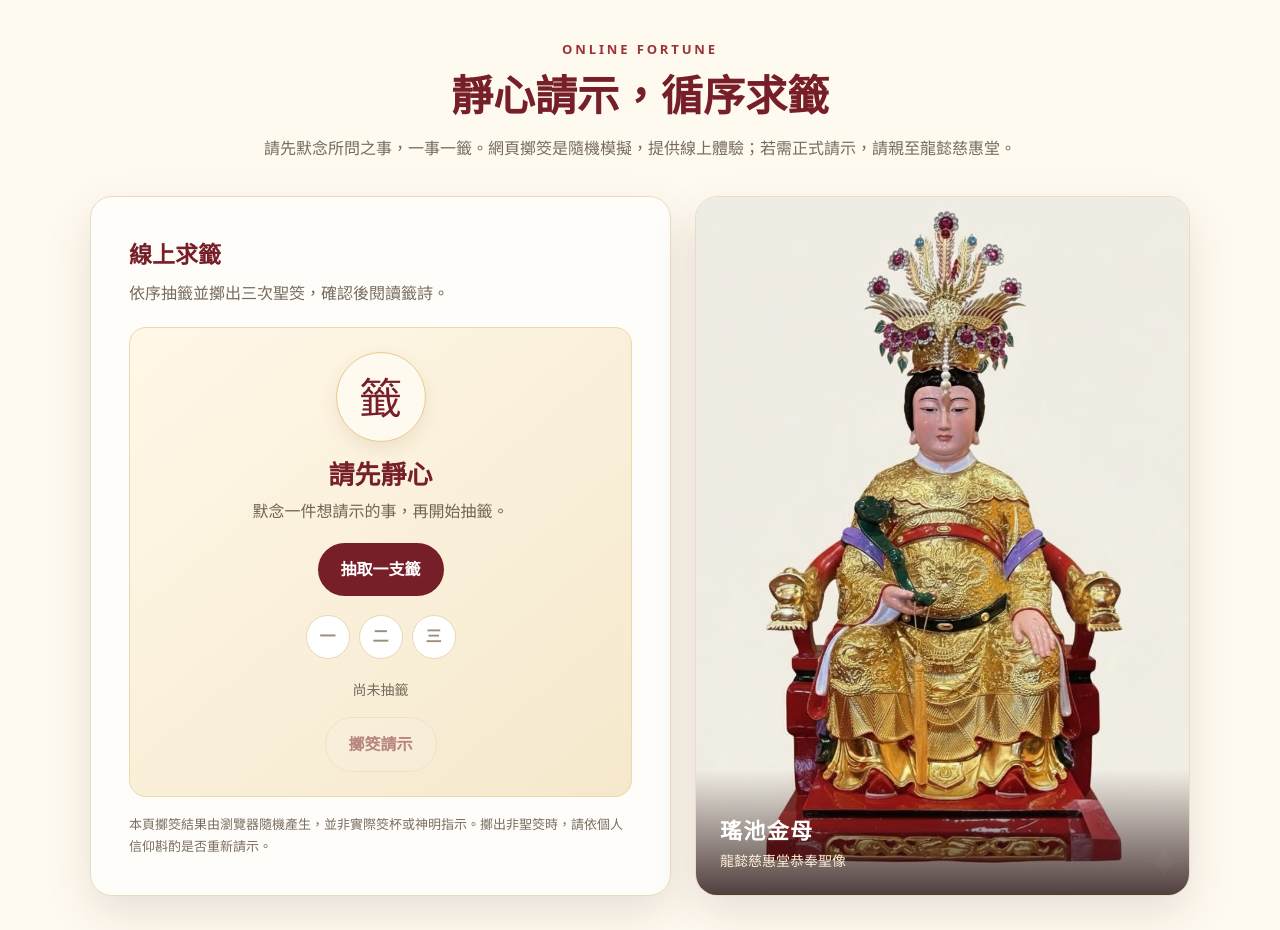
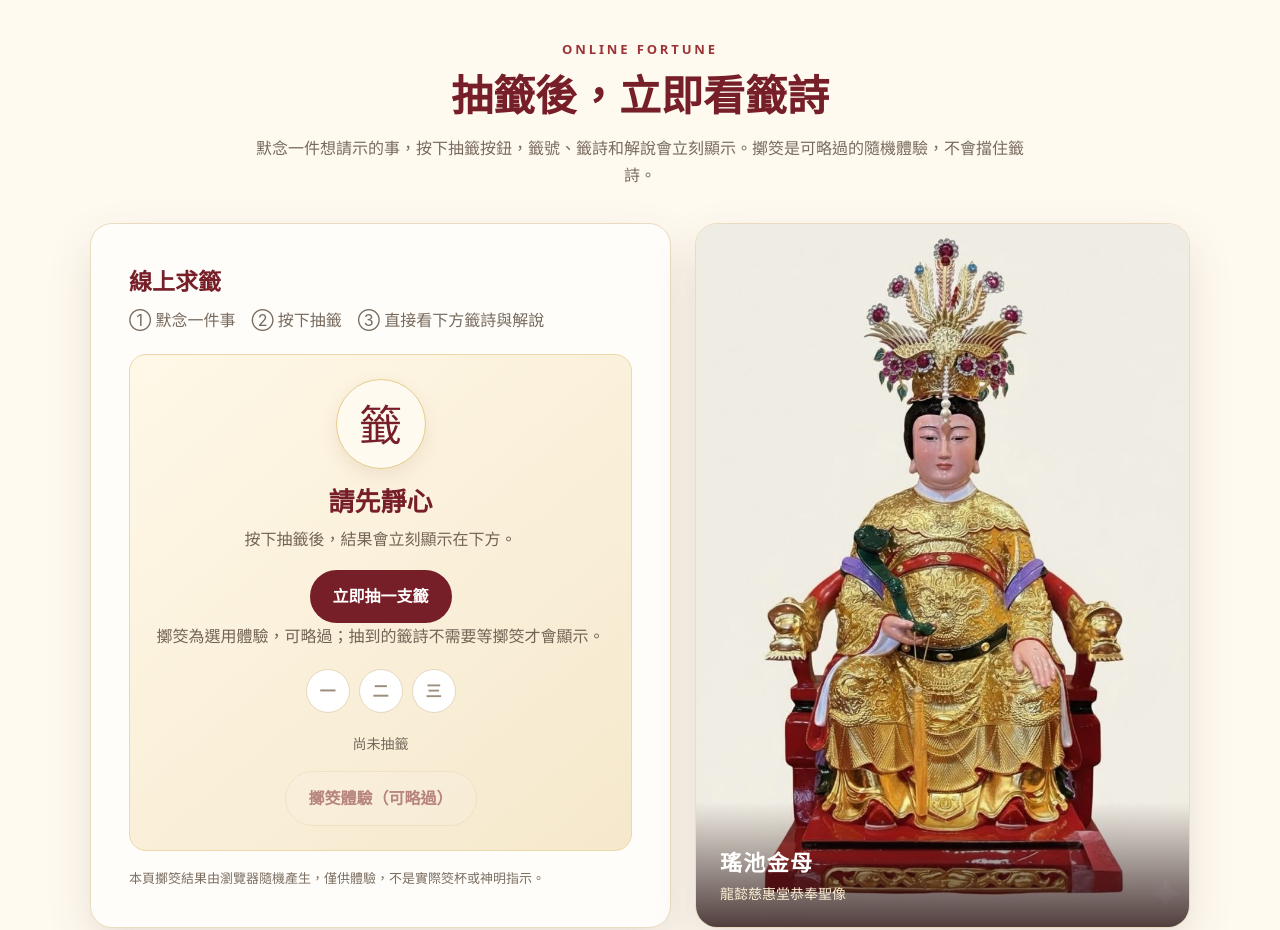
Before and after one commit to SeraphKung/longyi-temple, a plain HTML site: page index.html in a window 1280 px wide. Shown: the part 640-1570 px from the top of the page. Drawn offline with Linux system fonts and the light colour scheme.

Commit message:
Make drawing result immediate and clear

```diff
--- a/index.html
+++ b/index.html
@@ -34,20 +34,21 @@
       <div class="hero-content"><div class="eyebrow">誠心祈請・靜心自省</div><h1 id="hero-title">龍懿慈惠堂<br>六十甲子籤</h1><p>先靜下心，專注於一件想請示的事。抽籤、擲筊與讀籤，讓傳統文化陪伴你整理心意。</p><div class="actions"><a class="btn btn-primary" href="#ritual">開始線上求籤</a><a class="btn btn-ghost" href="#catalogue">查閱六十首籤詩</a></div></div>
     </section>
     <section class="section" id="ritual">
-      <div class="intro"><div class="kicker">ONLINE FORTUNE</div><h2>靜心請示，循序求籤</h2><p>請先默念所問之事，一事一籤。網頁擲筊是隨機模擬，提供線上體驗；若需正式請示，請親至龍懿慈惠堂。</p></div>
+      <div class="intro"><div class="kicker">ONLINE FORTUNE</div><h2>抽籤後，立即看籤詩</h2><p>默念一件想請示的事，按下抽籤按鈕，籤號、籤詩和解說會立刻顯示。擲筊是可略過的隨機體驗，不會擋住籤詩。</p></div>
       <div class="ritual">
         <div class="panel">
-          <h3>線上求籤</h3><p class="step-lead">依序抽籤並擲出三次聖筊，確認後閱讀籤詩。</p>
+          <h3>線上求籤</h3><p class="step-lead">① 默念一件事　② 按下抽籤　③ 直接看下方籤詩與解說</p>
           <div class="draw-box" aria-live="polite">
             <div class="draw-symbol" aria-hidden="true">籤</div>
             <div class="draw-number" id="drawNumber">請先靜心</div>
-            <p class="draw-hint" id="drawHint">默念一件想請示的事，再開始抽籤。</p>
-            <button class="btn btn-red" id="drawButton" type="button">抽取一支籤</button>
-            <div class="cup-list" aria-label="三次擲筊結果"><span class="cup" id="cup0">一</span><span class="cup" id="cup1">二</span><span class="cup" id="cup2">三</span></div>
+            <p class="draw-hint" id="drawHint">按下抽籤後，結果會立刻顯示在下方。</p>
+            <button class="btn btn-red" id="drawButton" type="button">立即抽一支籤</button>
+            <p class="draw-hint">擲筊為選用體驗，可略過；抽到的籤詩不需要等擲筊才會顯示。</p>
+            <div class="cup-list" aria-label="三次擲筊體驗結果"><span class="cup" id="cup0">一</span><span class="cup" id="cup1">二</span><span class="cup" id="cup2">三</span></div>
             <div class="status" id="status" role="status" aria-live="polite">尚未抽籤</div>
-            <button class="btn btn-light" id="throwButton" type="button" disabled>擲筊請示</button>
+            <button class="btn btn-light" id="throwButton" type="button" disabled>擲筊體驗（可略過）</button>
           </div>
-          <p class="ritual-note">本頁擲筊結果由瀏覽器隨機產生，並非實際筊杯或神明指示。擲出非聖筊時，請依個人信仰斟酌是否重新請示。</p>
+          <p class="ritual-note">本頁擲筊結果由瀏覽器隨機產生，僅供體驗，不是實際筊杯或神明指示。</p>
         </div>
         <div class="panel photo-card"><img src="assets/yuchimu.jpg" alt="龍懿慈惠堂瑤池金母聖像" loading="lazy"><div class="photo-caption"><strong>瑤池金母</strong><span>龍懿慈惠堂恭奉聖像</span></div></div>
       </div>
@@ -67,16 +68,16 @@
   <p class="source">網站程式不使用外部 JavaScript 套件、追蹤器或第三方服務。</p></footer>
   <script>
   (()=>{
-    const data=window.QIAN_DATA||[];const $=s=>document.querySelector(s);let current=null,holy=0,finished=false;
+    const data=window.QIAN_DATA||[];const $=s=>document.querySelector(s);let current=null,holy=0,throws=0;
     const wrap=$('#resultWrap'),status=$('#status'),drawButton=$('#drawButton'),throwButton=$('#throwButton');
     function cardHTML(q,source='draw'){
       const lines=q.poem.map(x=>`<div>${x}</div>`).join('');
       return `<article class="result-card"><div class="result-head"><div class="small">六十甲子籤・第 ${String(q.id).padStart(2,'0')} 籤</div><h3>${q.gz}</h3></div><div class="poem">${lines}</div><div class="meaning"><h4>籤詩解說</h4><p>${q.meaning}</p></div><p class="interpret">${source==='draw'?'這份解說是對詩意的白話整理，作為思考參考，不作絕對預言。':'各廟籤本可能有不同寫法；請以實際求籤處版本為準。'}</p><div class="result-actions"><button class="btn btn-light" data-share="copy" type="button">複製分享連結</button><button class="btn btn-light" data-share="native" type="button">分享此籤</button></div></article>`;
     }
-    function showCard(q,source){if(!q)return;wrap.innerHTML=cardHTML(q,source);wrap.classList.add('show');wrap.scrollIntoView({behavior:'smooth',block:'center'});const url=new URL(location.href);url.searchParams.set('qian',String(q.id));history.replaceState({},'',url);}
-    function resetCups(){holy=0;for(let i=0;i<3;i++){const c=$(`#cup${i}`);c.className='cup';c.textContent=['一','二','三'][i]}}
-    drawButton.addEventListener('click',()=>{current=data[Math.floor(Math.random()*data.length)];finished=false;resetCups();wrap.classList.remove('show');wrap.innerHTML='';$('#drawNumber').textContent=`第 ${String(current.id).padStart(2,'0')} 籤・${current.gz}`;$('#drawHint').textContent='請確認心中所問之事，再擲筊請示。';status.textContent='籤已抽出，等待擲筊確認';throwButton.disabled=false;drawButton.textContent='重新抽籤'});
-    throwButton.addEventListener('click',()=>{if(!current||finished)return;const n=Math.random();const cup=$(`#cup${holy}`);if(n<1/3){cup.classList.add('success');cup.textContent='聖';holy++;status.textContent=`聖筊 ${holy} / 3`;if(holy===3){finished=true;throwButton.disabled=true;status.textContent='三次聖筊，顯示籤詩';$('#drawHint').textContent='請靜心閱讀籤詩，並以平常心思考。';showCard(current,'draw')}}else{cup.classList.add('fail');cup.textContent=n<2/3?'笑':'陰';status.textContent=n<2/3?'笑筊，未作確認。':'陰筊，未作確認。';$('#drawHint').textContent='本次未完成三次聖筊確認；可重新抽籤，或先停下來整理心意。';throwButton.disabled=true;drawButton.textContent='重新抽籤'}});
+    function showCard(q,source){if(!q)return;wrap.innerHTML=cardHTML(q,source);wrap.classList.add('show');wrap.scrollIntoView({behavior:'smooth',block:'start'});const url=new URL(location.href);url.searchParams.set('qian',String(q.id));history.replaceState({},'',url);}
+    function resetCups(){holy=0;throws=0;for(let i=0;i<3;i++){const c=$(`#cup${i}`);c.className='cup';c.textContent=['一','二','三'][i]}throwButton.disabled=true;throwButton.textContent='擲筊體驗（可略過）'}
+    drawButton.addEventListener('click',()=>{current=data[Math.floor(Math.random()*data.length)];resetCups();$('#drawNumber').textContent=`第 ${String(current.id).padStart(2,'0')} 籤・${current.gz}`;$('#drawHint').textContent='已抽出；完整籤詩和解說已顯示在下方。';status.textContent='抽籤完成，請往下閱讀籤詩與解說';throwButton.disabled=false;drawButton.textContent='重新抽一支籤';showCard(current,'draw')});
+    throwButton.addEventListener('click',()=>{if(!current||throws>=3)return;const n=Math.random();const cup=$(`#cup${throws}`);let outcome;if(n<1/3){cup.classList.add('success');cup.textContent='聖';holy++;outcome='聖筊'}else{cup.classList.add('fail');cup.textContent=n<2/3?'笑':'陰';outcome=n<2/3?'笑筊':'陰筊'}throws++;if(throws===3){throwButton.disabled=true;throwButton.textContent='體驗完成';status.textContent=holy===3?'三次聖筊（隨機模擬）；籤詩已顯示':'擲筊體驗完成；籤詩仍可直接閱讀'}else{status.textContent=`第 ${throws} 次：${outcome}。籤詩已顯示，不影響閱讀。`}});
     $('#lookupForm').addEventListener('submit',e=>{e.preventDefault();const raw=$('#lookupInput').value.trim();let q;if(/^\d{1,2}$/.test(raw))q=data[Number(raw)-1];else q=data.find(x=>x.gz===raw||x.gz.includes(raw));if(q){$('#lookupHint').textContent=`已找到第 ${String(q.id).padStart(2,'0')} 籤・${q.gz}`;showCard(q,'lookup')}else $('#lookupHint').textContent='查無此籤，請輸入 1–60 或完整干支，例如「甲子」。'});
     $('#allList').innerHTML=data.map(q=>`<button class="qian-chip" type="button" data-id="${q.id}">第 ${String(q.id).padStart(2,'0')} 籤　${q.gz}</button>`).join('');$('#allList').addEventListener('click',e=>{const b=e.target.closest('[data-id]');if(b){const q=data[Number(b.dataset.id)-1];$('#lookupInput').value=q.gz;$('#lookupHint').textContent=`已找到第 ${String(q.id).padStart(2,'0')} 籤・${q.gz}`;showCard(q,'lookup')}});
     wrap.addEventListener('click',async e=>{const b=e.target.closest('[data-share]');if(!b)return;const url=location.href,title=`龍懿慈惠堂｜第${String(current?.id||new URL(location.href).searchParams.get('qian')).padStart(2,'0')}籤`;try{if(b.dataset.share==='native'&&navigator.share){await navigator.share({title,text:'龍懿慈惠堂六十甲子籤',url})}else{await navigator.clipboard.writeText(url);b.textContent='連結已複製';setTimeout(()=>b.textContent='複製分享連結',1800)}}catch(err){if(err.name!=='AbortError'){b.textContent='請使用瀏覽器分享功能';setTimeout(()=>b.textContent='分享此籤',1800)}}});
```
